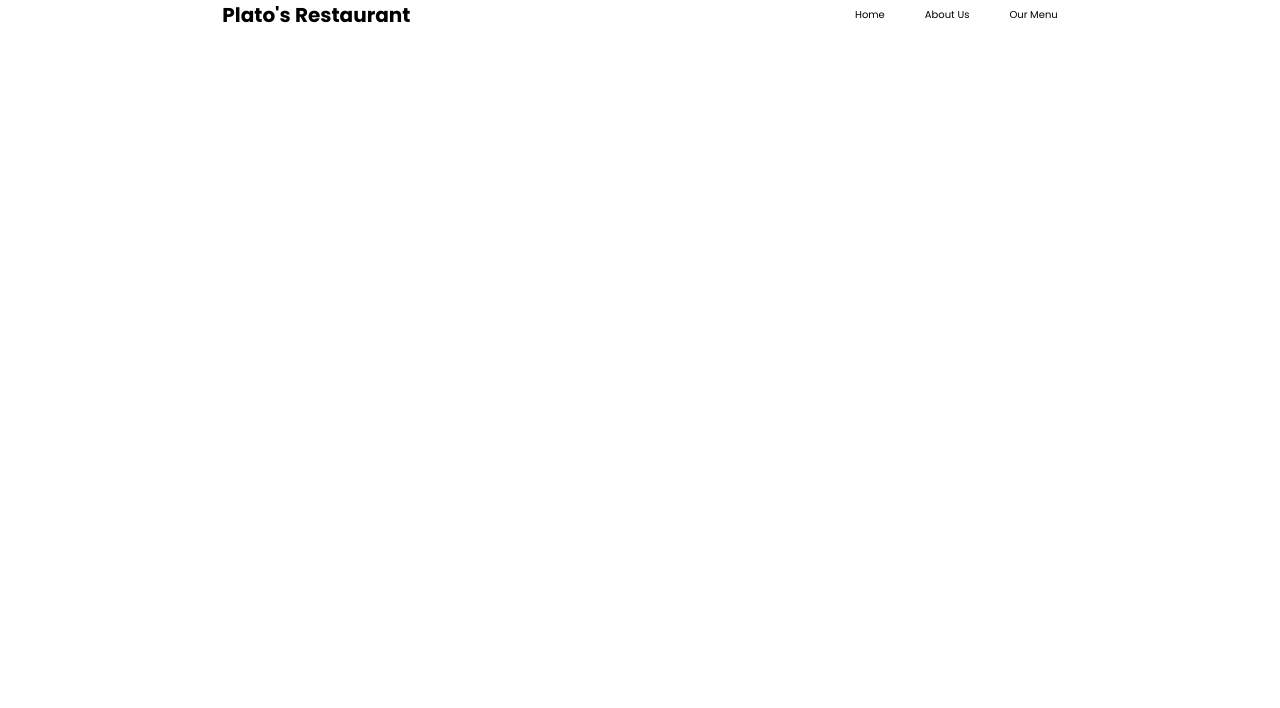
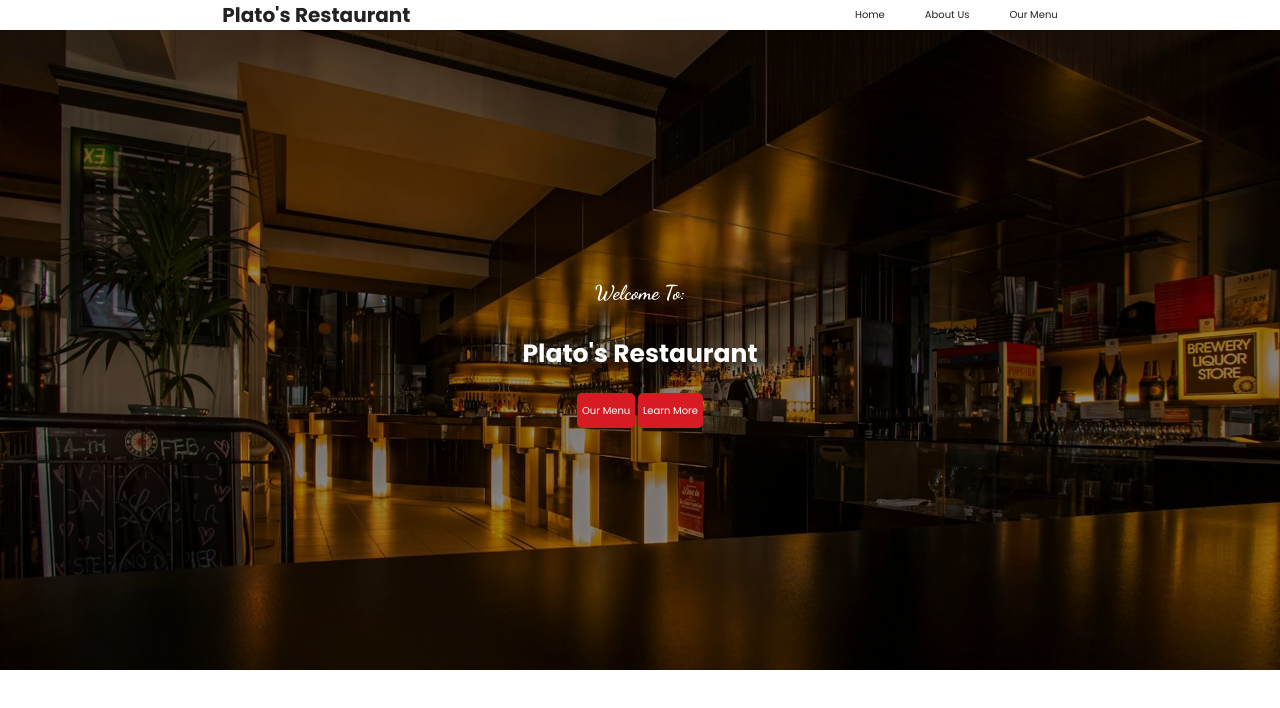
Before and after one commit to IKANYI/Plato-s--restaurant, a website built with Vite: page index.html in a window 1280 px wide. Built offline with nearby package versions, Linux system fonts and the light colour scheme.

Commit message:
create hero section

```diff
--- a/index.html
+++ b/index.html
@@ -18,5 +18,16 @@
         </ol>
       </nav>
     </header>
+
+    <section class="hero">
+      <div class="hero-textbox">
+        <h2 class="hero-subtitle">welcome to:</h2>
+        <h2 class="hero-maintitle">plato's restaurant</h2>
+        <div>
+          <a href="" class="hero-cta">our menu</a>
+          <a href="" class="hero-cta">learn more</a>
+        </div>
+      </div>
+    </section>
   </body>
 </html>
--- a/style.css
+++ b/style.css
@@ -9,10 +9,17 @@
 html {
   font-size: 62.5%;
 }
+:root {
+  --primary-font: "poppins", "sans-serif";
+  --secondary-font: "Dancing Script", cursive;
+  --color-black: #222;
+  --color-white: #ffffff;
+  --color-primary: #d61c22;
+}
 body {
   font: size 1.6rem;
-  font-family: "poppins", "sans-serif";
-  /* font-family: "Dancing Script", cursive;*/
+  font-family: var(--primary-font);
+  color: var(--color-black);
 }
 .header {
   display: flex;
@@ -36,3 +43,44 @@ body {
 .header-logo {
   text-transform: capitalize;
 }
+.hero {
+  height: 80vh;
+  background-image: linear-gradient(rgba(0, 0, 0, 0.4), rgba(0, 0, 0, 0.4)),
+    url(./assets/home-bg.jpg);
+  background-position: center;
+  background-size: cover;
+  background-repeat: no-repeat;
+  display: flex;
+  justify-content: center;
+  align-items: center;
+}
+.hero-subtitle,
+.hero-maintitle {
+  color: var(--color-white);
+}
+.hero-textbox {
+  display: flex;
+  flex-direction: column;
+  align-items: center;
+  justify-content: center;
+  gap: 3rem;
+}
+.hero-subtitle {
+  font-family: var(--secondary-font);
+  text-transform: capitalize;
+  font-size: 2rem;
+}
+.hero-maintitle {
+  text-transform: capitalize;
+  font-family: var(--primary-font);
+  font-size: 2.5rem;
+  text-align: center;
+}
+.hero-cta {
+  text-decoration: none;
+  background-color: var(--color-primary);
+  text-transform: capitalize;
+  color: var(--color-white);
+  padding: 1rem 0.5rem;
+  border-radius: 0.5rem;
+}
```
